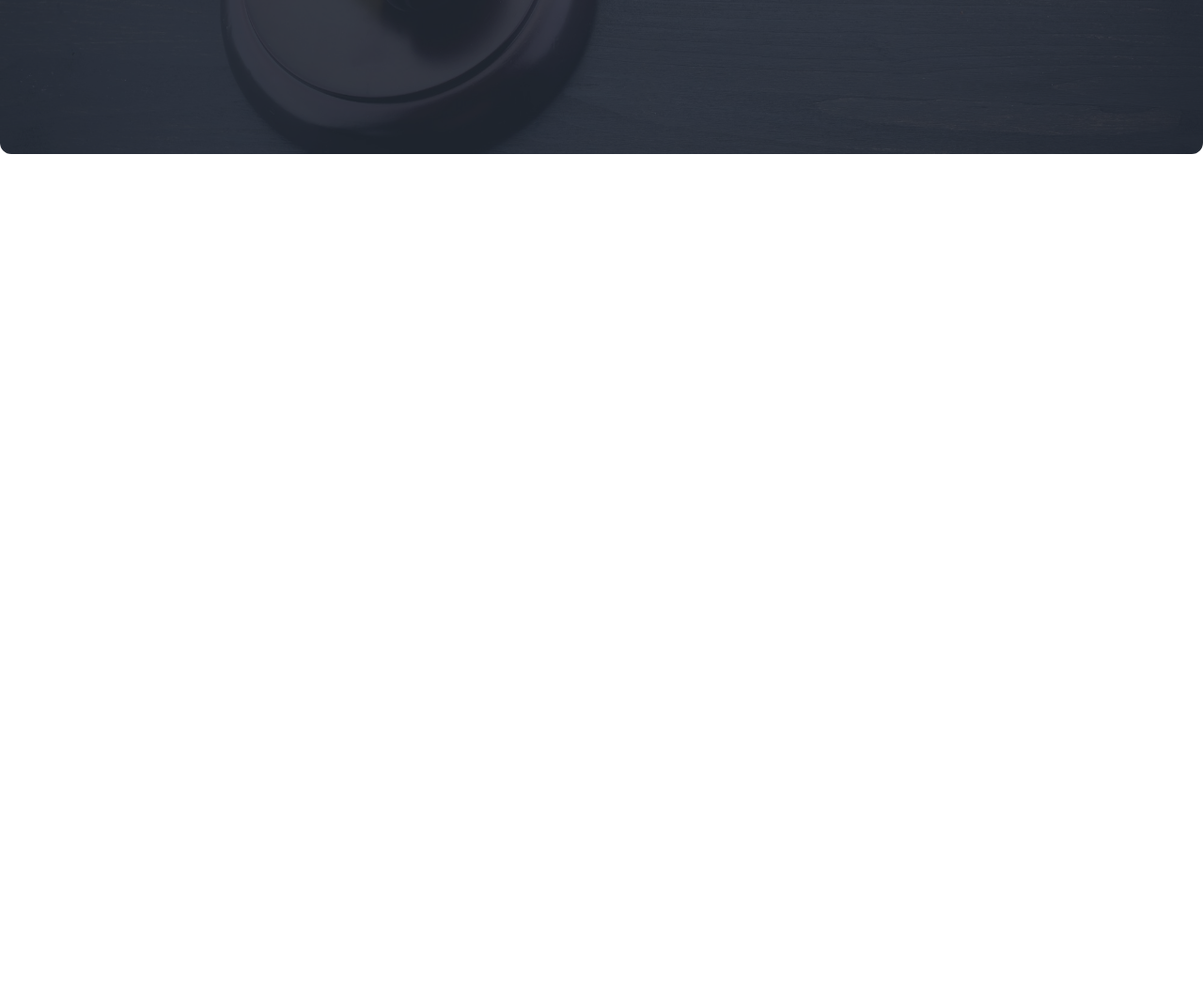
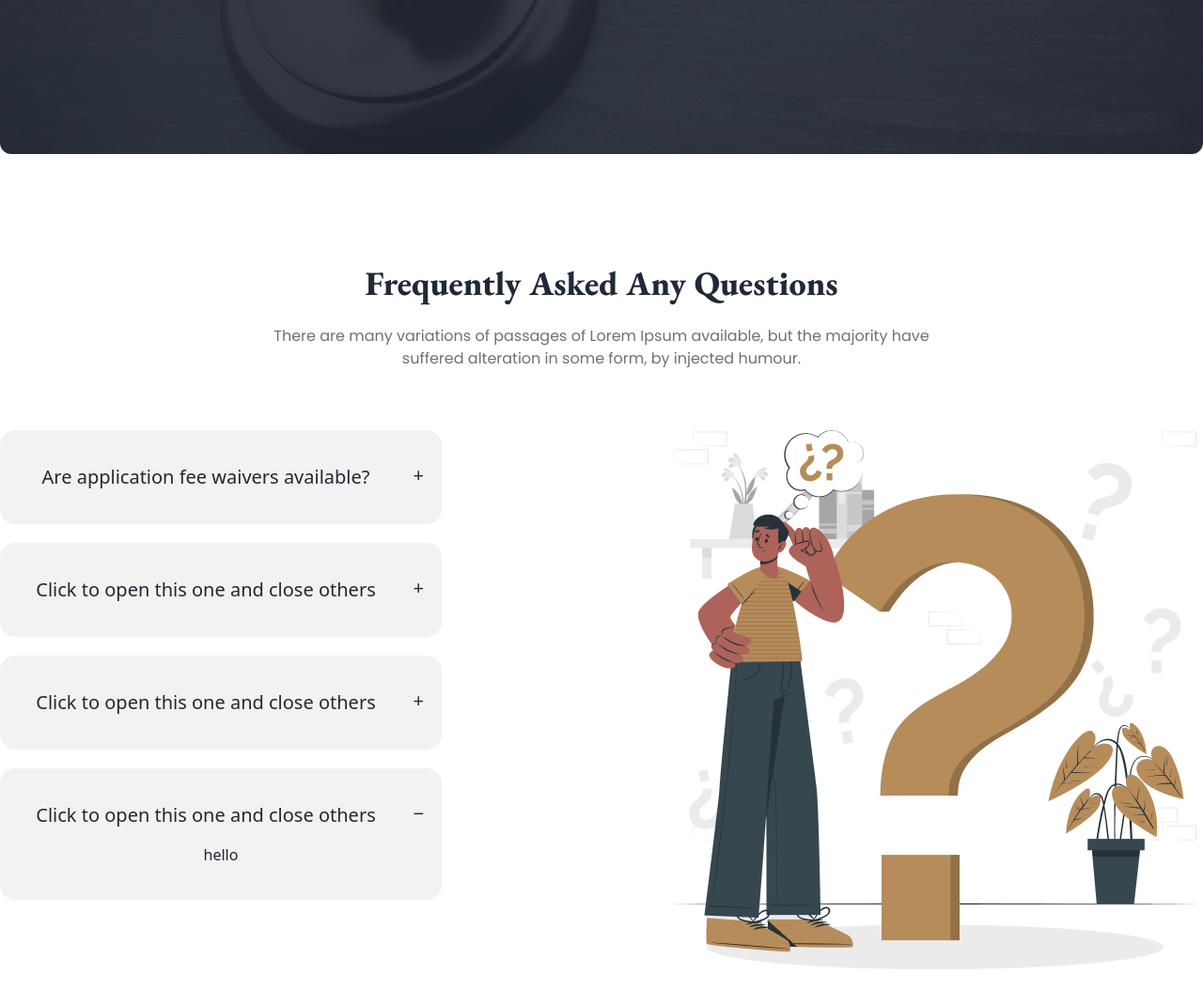
Before and after one commit to Mehedi3300/legal-solution-web, a plain HTML site: page index.html in a window 1280 px wide. Shown: the part 2922-3992 px from the top of the page at 94% size. Before the commit the page ends 3204 px from the top, so only its background shows below. Drawn offline with nearby package versions, Linux system fonts and the light colour scheme.

Commit message:
faq section added

```diff
--- a/index.html
+++ b/index.html
@@ -158,7 +158,6 @@
 
             </div>
         </section>
-
         <!-- client section -->
         <section class="container mx-auto my-28 text-center">
         <!-- section header -->
@@ -233,6 +232,56 @@
 
         </div>
         </section>
+        <!-- FAQ section -->
+        <section class="container mx-auto my-28 text-center">
+        <!-- section header -->
+        <div class="">
+          <h2 class="font-extrabold garamond-font text-4xl mb-6">Frequently Asked Any Questions</h2>
+          <p class="poppins-font text-[#707070] mb-16">There are many variations of passages of Lorem Ipsum available, but the majority have <br> suffered alteration in some form, by injected humour.</p>
+        </div>
+          <div class="flex lg:flex-row flex-col-reverse justify-center lg:gap-60 gap-16">
+
+            <div class="">
+              <div class="collapse collapse-plus bg-base-200 mb-5 py-5">
+                <input type="radio" name="my-accordion-3" checked="checked" />
+                <div class="collapse-title text-xl font-medium">
+                  Are application fee waivers available?
+                </div>
+                <div class="collapse-content">
+                  <p>There are many variations of passages of Lorem Ipsum available, but the majority have suffered alteration in some form, by injected humour, . </p>
+                </div>
+              </div>
+              <div class="collapse collapse-plus bg-base-200 mb-5 py-5">
+                <input type="radio" name="my-accordion-3" checked="checked" />
+                <div class="collapse-title text-xl font-medium">
+                  Click to open this one and close others
+                </div>
+                <div class="collapse-content">
+                  <p>hello</p>
+                </div>
+              </div>
+              <div class="collapse collapse-plus bg-base-200 mb-5 py-5">
+                <input type="radio" name="my-accordion-3" checked="checked" />
+                <div class="collapse-title text-xl font-medium">
+                  Click to open this one and close others
+                </div>
+                <div class="collapse-content">
+                  <p>hello</p>
+                </div>
+              </div>
+              <div class="collapse collapse-plus bg-base-200 py-5">
+                <input type="radio" name="my-accordion-3" checked="checked" />
+                <div class="collapse-title text-xl font-medium">
+                  Click to open this one and close others
+                </div>
+                <div class="collapse-content">
+                  <p>hello</p>
+                </div>
+              </div>
+            </div>
+            <img src="images/faq.png" alt="">
+          </div>
+        </section>
    </main>
    <footer>
 
```
